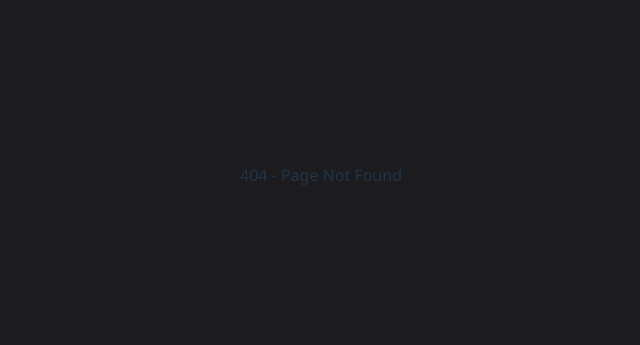
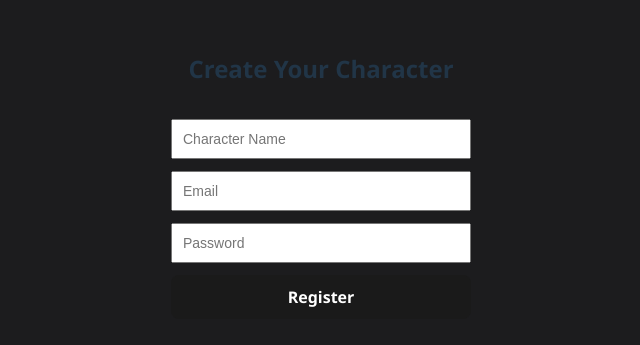
Before and after one commit to mbuba-droid/Whack_Mole_React-Flask, a React (Vite) app in the folder my-app/: page /register in a window 1280 px wide. Before the commit this address had no page. Shown: the part 225-570 px from the top of the page, without its empty margins (319-959 px from the left). Built offline with nearby package versions, Linux system fonts and the light colour scheme.

Commit message:
WMRF-2 create register page

```diff
--- a/my-app/src/App.jsx
+++ b/my-app/src/App.jsx
@@ -1,14 +1,14 @@
 import React from 'react';
 import { BrowserRouter as Router, Routes, Route } from 'react-router-dom';
 import HomePage from './components/Homepage';
-
+import Register from './components/Registerpage';
 
 function App() {
   return (
     <Router>
       <Routes>
         <Route path="/" element={<HomePage />} />
-
+        <Route path="/register" element={<Register />} />
         <Route path="*" element={<div>404 - Page Not Found</div>} />
       </Routes>
     </Router>
--- /dev/null
+++ b/my-app/src/components/Registerpage.jsx
@@ -0,0 +1,69 @@
+import React, { useState } from 'react';
+import { useNavigate } from 'react-router-dom';
+
+function Register() {
+  const [name, setName] = useState('');
+  const [email, setEmail] = useState('');
+  const [password, setPassword] = useState('');
+  const navigate = useNavigate();
+
+  const handleSubmit = (e) => {
+    e.preventDefault();
+    const user = { name, email, password };
+    localStorage.setItem('user', JSON.stringify(user));
+    alert('Registration successful!');
+    navigate('/login');
+  };
+
+  return (
+    <form onSubmit={handleSubmit} style={styles.form}>
+      <h2>Create Your Character</h2>
+      <input
+        placeholder="Character Name"
+        required
+        value={name}
+        onChange={(e) => setName(e.target.value)}
+        style={styles.input}
+      />
+      <input
+        placeholder="Email"
+        type="email"
+        required
+        value={email}
+        onChange={(e) => setEmail(e.target.value)}
+        style={styles.input}
+      />
+      <input
+        placeholder="Password"
+        type="password"
+        required
+        value={password}
+        onChange={(e) => setPassword(e.target.value)}
+        style={styles.input}
+      />
+      <button type="submit" style={styles.button}>Register</button>
+    </form>
+  );
+}
+
+const styles = {
+  form: {
+    display: 'flex',
+    flexDirection: 'column',
+    gap: '12px',
+    width: '300px',
+    margin: '100px auto',
+    textAlign: 'center',
+  },
+  input: {
+    padding: '10px',
+    fontSize: '14px',
+  },
+  button: {
+    padding: '10px 20px',
+    fontSize: '16px',
+    cursor: 'pointer',
+  },
+};
+
+export default Register;
```
Also changed, not shown: 1 other file (tests, documents, lock files or other folders).
